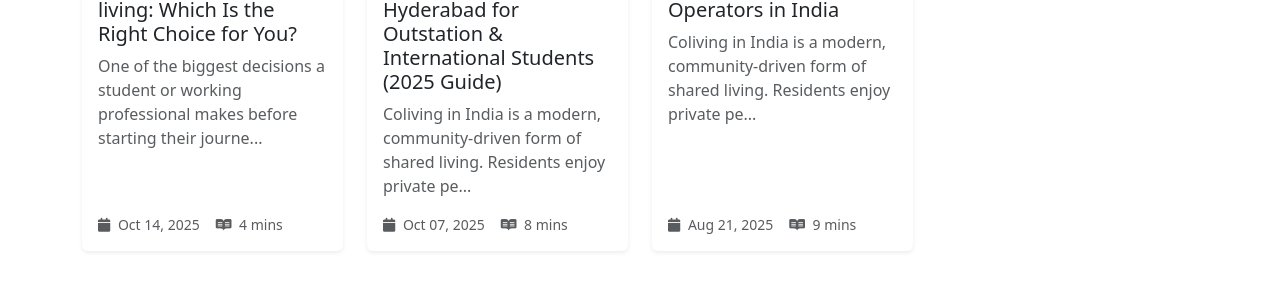
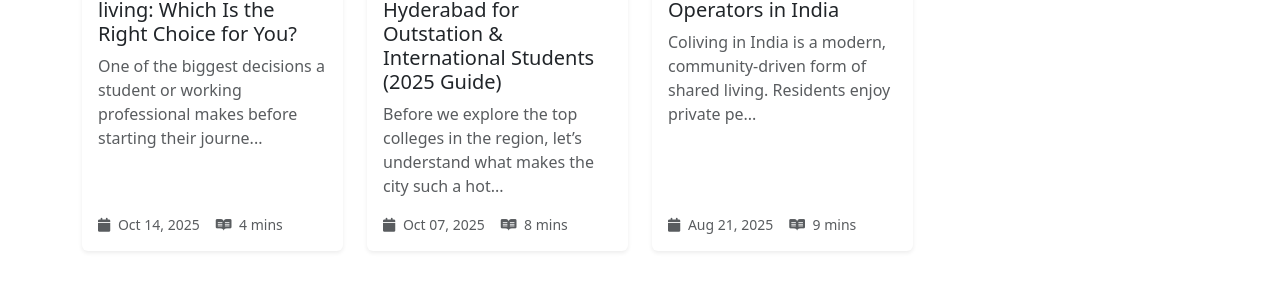
Before and after one commit to instadw/instadwell-blog, a Jekyll site: the page built from index.html, in a window 1280 px wide and 900 px high, scrolled down 1385 px. Shown: the part 299-597 px from the top of the window. Built offline with Jekyll 4.4.1, drawn with Linux system fonts in a browser that asks for light colours; the list of posts is cut into pages by our own code.

Commit message:
Update 2025-10-08-top-10-universities-in-hyderabad-for-outstation-international-students-2025-guide.md

```diff
--- a/_posts/2025-10-08-top-10-universities-in-hyderabad-for-outstation-international-students-2025-guide.md
+++ b/_posts/2025-10-08-top-10-universities-in-hyderabad-for-outstation-international-students-2025-guide.md
@@ -1,9 +1,7 @@
 ---
 title: Top 10 Universities in Hyderabad for Outstation & International Students
   (2025 Guide)
-description: Coliving in India is a modern, community-driven form of shared
-  living. Residents enjoy private personal spaces alongside shared common areas,
-  amenities, meals, housekeeping, and social experiences.
+description: Before we explore the top colleges in the region, let’s understand what makes the city such a hotspot for higher education.
 image: /assets/images/top-10-universities-in-hyderabad-for-outstation-and-international-students-2025-guide.webp
 layout: post
 permalink: /:title
```
